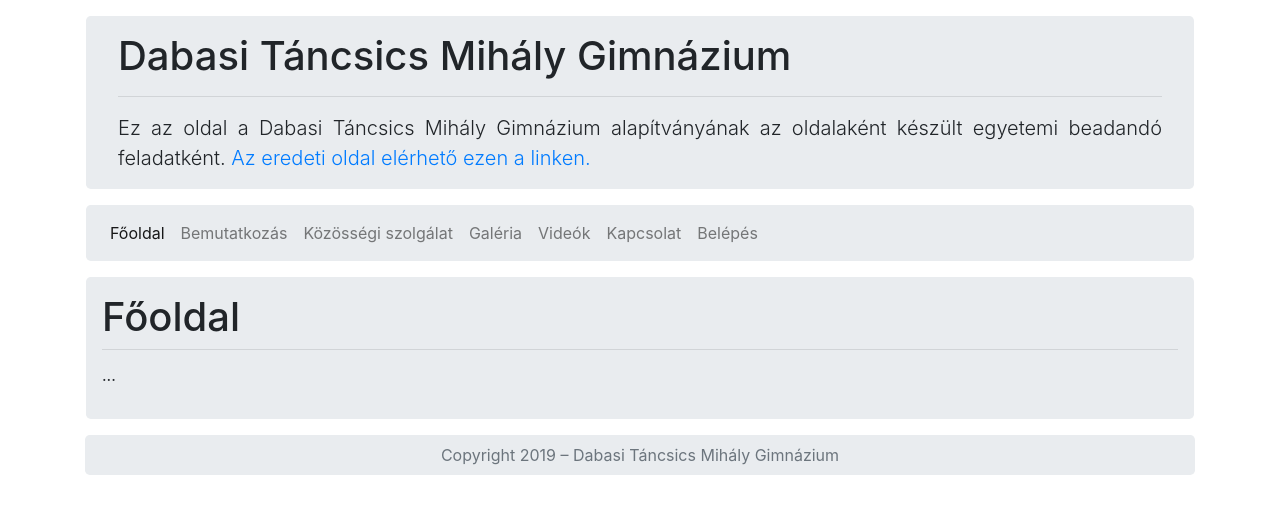
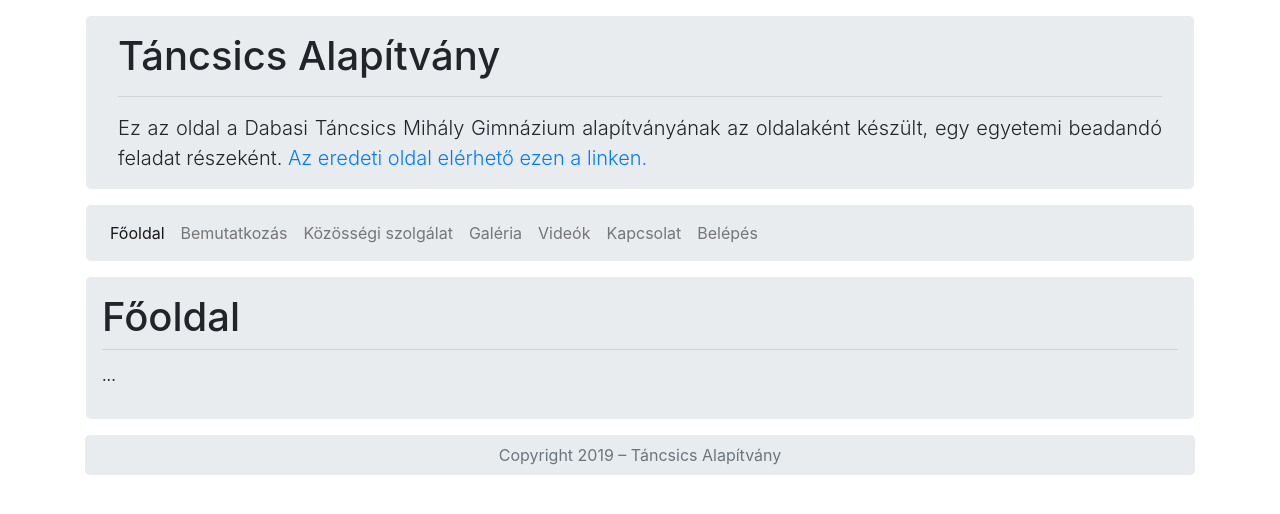
Before and after one commit to kovacsguido/webprog1, a PHP site: page / in a window 1280 px wide. Shown: the top 514 px of the page. Run offline with PHP 8.4, Linux system fonts and the light colour scheme; some libraries are stand-ins or nearby versions.

Commit message:
Cleaned the config file

```diff
--- a/includes/config.inc.php
+++ b/includes/config.inc.php
@@ -9,20 +9,18 @@
 $dbCollation = 'utf8_hungarian_ci';
 
 // Title of window
-$windowTitle = 'Dabasi Táncsics Mihály Gimnázium';
+$windowTitle = 'Táncsics Alapítvány';
 
 // Details of head
 $headDetails = [
-    'imgSource' => 'logo.png',
-    'imgAlt'    => 'logo',
-    'title'     => 'Mini honlap',
-    'slogan'    => 'Ez az oldal a Dabasi Táncsics Mihály Gimnázium alapítványának az oldalaként készült egyetemi beadandó feladatként. <a href="http://www.dagim.hu/" target="_blank">Az eredeti oldal elérhető ezen a linken.</a>'
+    'title'     => 'Táncsics Alapítvány',
+    'slogan'    => 'Ez az oldal a Dabasi Táncsics Mihály Gimnázium alapítványának az oldalaként készült, egy egyetemi beadandó feladat részeként. <a href="http://www.dagim.hu/" target="_blank">Az eredeti oldal elérhető ezen a linken.</a>'
 ];
 
 // Details of footer
 $footerDetails = [
     'copyright' => 'Copyright ' . date("Y"),
-    'company'   => 'Dabasi Táncsics Mihály Gimnázium'
+    'company'   => 'Táncsics Alapítvány'
 ];
 
 // Pages
--- a/templates/index.tpl.php
+++ b/templates/index.tpl.php
@@ -23,6 +23,7 @@
         .content hr.my-4 {margin-top: 0 !important; margin-bottom: .8rem !important;}
         .content p {text-align: justify;}
         footer {background-color: #e9ecef !important; border-radius: .3rem; margin-bottom: 1rem; text-align: center;}
+        fieldset {background-color: #f5f5f5; border: 1px solid #ccc; border-radius: 1rem; padding: 1rem;}
 
         .gsc-control-cse {background-color: transparent !important; border: none !important; padding: 0 !important; width: 250px !important;}
         .gsc-search-button-v2 {border-radius: .3rem !important; padding: 9px 27px !important;}
@@ -35,7 +36,7 @@
     <div class="head row">
         <div class="col-sm">
             <div class="jumbotron">
-                <h1 class="display-5"><?php echo $windowTitle; ?></h1>
+                <h1 class="display-5"><?php echo $headDetails['title']; ?></h1>
                 <hr class="my-4">
                 <p class="lead"><?php echo $headDetails['slogan']; ?></p>
             </div>
```
